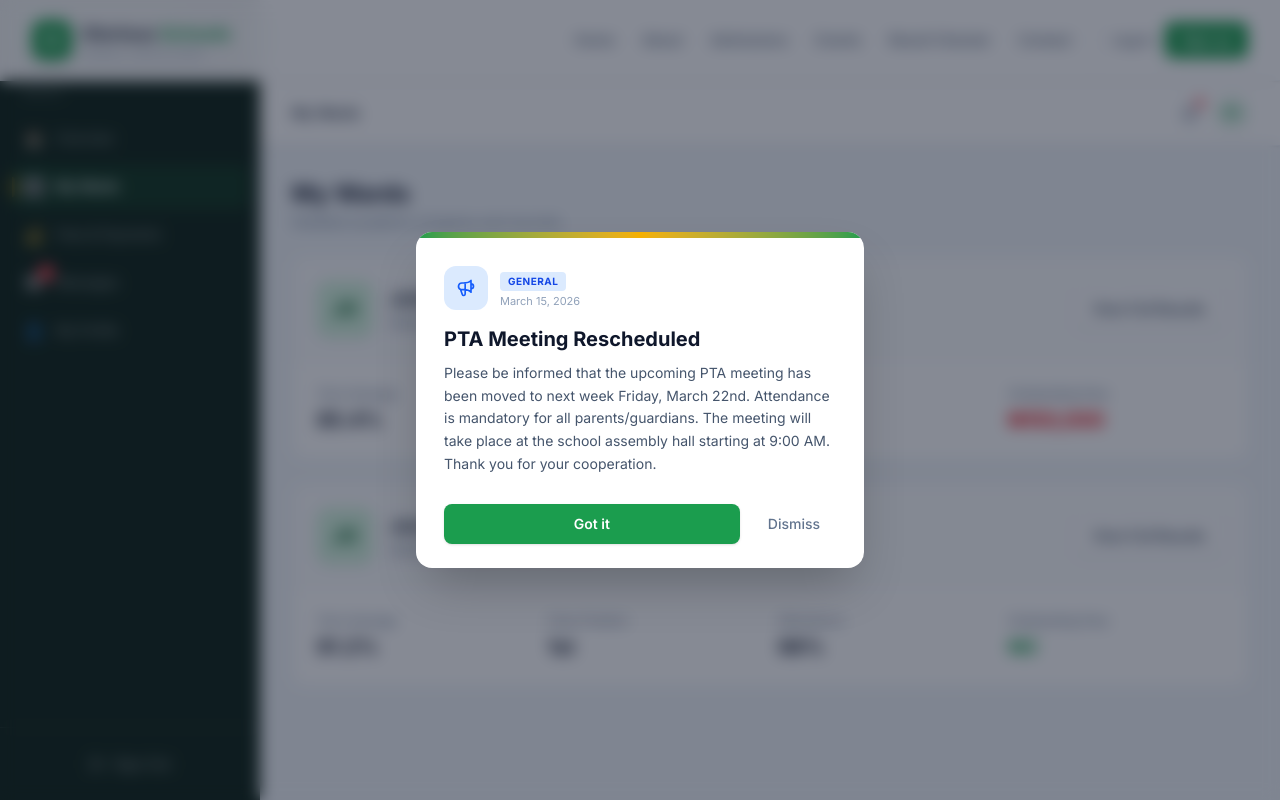
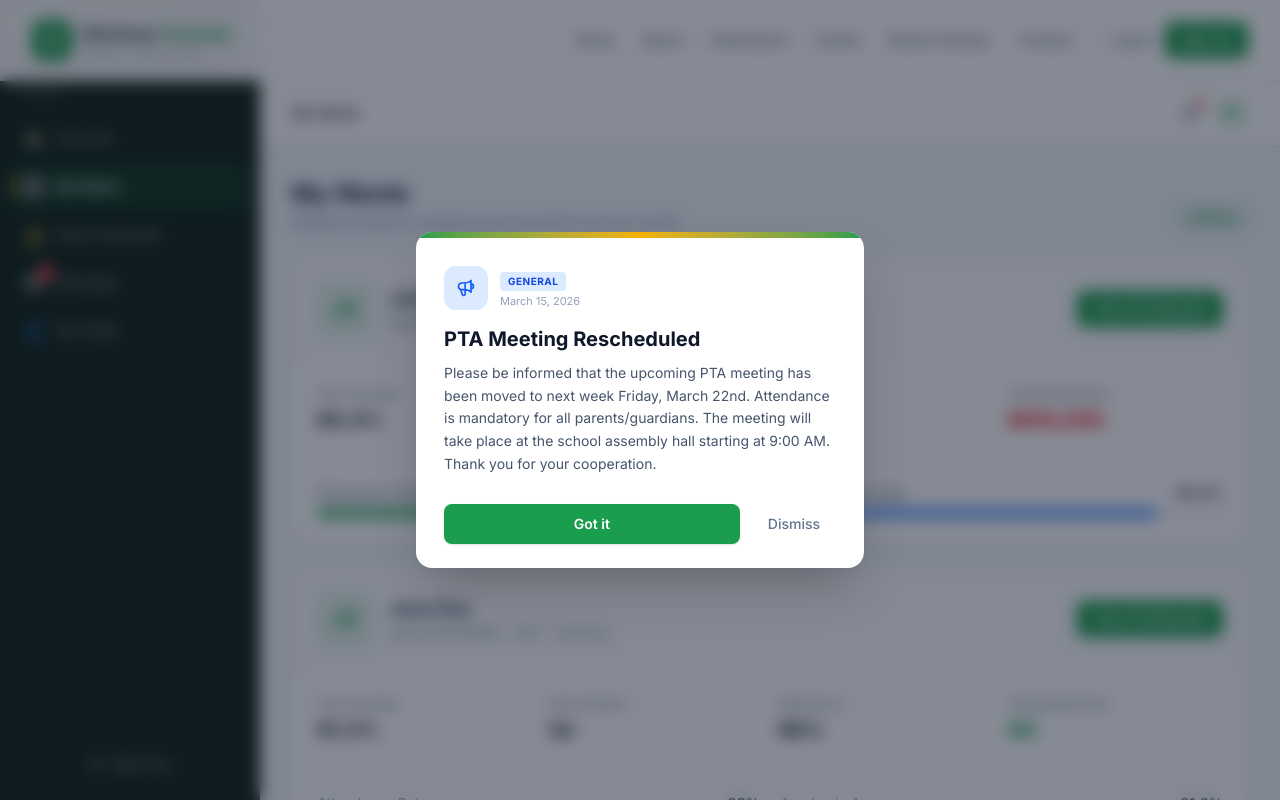
Before and after one commit to efebryan/glorious-school, a Next.js app: page /parent-dashboard/children in a window 1280 px wide. Shown: the top 800 px of the page. Built offline with nearby package versions, Linux system fonts and the light colour scheme.

Commit message:
auto-commit: 4/21/2026, 4:22:09 AM

```diff
--- a/src/app/parent-dashboard/children/page.tsx
+++ b/src/app/parent-dashboard/children/page.tsx
@@ -1,6 +1,30 @@
 "use client";
 
 import { MOCK_PARENT } from "@/lib/parent-dashboard-config";
+
+function ProgressBar({ value, max = 100, color = "bg-brand-green", label }: { value: number; max?: number; color?: string; label: string }) {
+  const pct = Math.min(100, Math.round((value / max) * 100));
+  return (
+    <div>
+      <div className="flex justify-between text-sm mb-1.5">
+        <span className="text-slate-500 font-medium">{label}</span>
+        <span className="font-bold text-slate-800">{value}%</span>
+      </div>
+      <div className="w-full h-2 bg-slate-100 rounded-full overflow-hidden">
+        <div className={`h-full rounded-full transition-all duration-700 ease-out ${color}`} style={{ width: `${pct}%` }} />
+      </div>
+    </div>
+  );
+}
+
+function StatBlock({ label, value, valueClass }: { label: string; value: string; valueClass?: string }) {
+  return (
+    <div className="space-y-1 text-center sm:text-left">
+      <p className="text-xs text-slate-500 font-medium">{label}</p>
+      <p className={`text-xl font-bold ${valueClass || "text-slate-900"}`}>{value}</p>
+    </div>
+  );
+}
 
 export default function ParentChildrenPage() {
   return (
@@ -8,47 +32,58 @@ export default function ParentChildrenPage() {
       <div className="flex flex-col sm:flex-row sm:items-end justify-between gap-4">
         <div>
           <h1 className="text-xl sm:text-2xl font-bold text-slate-900">My Wards</h1>
-          <p className="text-slate-500 text-sm mt-0.5">Detailed academic progress and records.</p>
+          <p className="text-slate-500 text-sm mt-0.5">Detailed academic progress and records for all your wards.</p>
+        </div>
+        <div className="flex items-center gap-2 text-sm">
+          <span className="px-3 py-1.5 bg-brand-green/10 text-brand-green font-bold rounded-lg text-xs">
+            {MOCK_PARENT.children.length} Ward{MOCK_PARENT.children.length !== 1 ? "s" : ""}
+          </span>
         </div>
       </div>
 
-      <div className="grid grid-cols-1 gap-6">
+      <div className="grid grid-cols-1 gap-6 stagger-children">
         {MOCK_PARENT.children.map((child) => (
-          <div key={child.id} className="bg-white rounded-xl border border-slate-200/60 overflow-hidden">
+          <div key={child.id} className="bg-white rounded-xl border border-slate-200/60 overflow-hidden hover:shadow-lg transition-shadow">
+            {/* Header */}
             <div className="flex flex-col sm:flex-row sm:items-center justify-between gap-4 p-5 sm:p-6 border-b border-slate-100 bg-slate-50/50">
               <div className="flex items-center gap-4">
-                <div className="w-14 h-14 bg-brand-green-100 text-brand-green-700 font-bold text-xl flex items-center justify-center rounded-xl shadow-sm">
+                <div className="w-14 h-14 bg-brand-green/10 text-brand-green font-bold text-xl flex items-center justify-center rounded-xl shadow-sm border border-brand-green/10">
                   {child.firstName[0]}{child.lastName[0]}
                 </div>
                 <div>
                   <h2 className="text-lg font-bold text-slate-800">{child.firstName} {child.lastName}</h2>
-                  <p className="text-sm text-slate-500">{child.admissionNo} · {child.class} {child.department}</p>
+                  <p className="text-sm text-slate-500">{child.admissionNo} · {child.class} · {child.department}</p>
                 </div>
               </div>
-              <button className="px-4 py-2 bg-white border border-slate-200 text-slate-700 text-sm font-semibold rounded-lg hover:bg-slate-50 transition-colors shadow-sm">
+              <button className="px-4 py-2 bg-brand-green hover:bg-brand-green-700 text-white text-sm font-semibold rounded-lg transition-colors shadow-sm">
                 View Full Results
               </button>
             </div>
 
-            <div className="p-5 sm:p-6 grid grid-cols-2 md:grid-cols-4 gap-4">
-              <div className="space-y-1">
-                <p className="text-xs text-slate-500 font-medium">Term Average</p>
-                <p className="text-xl font-bold text-slate-900">{child.lastTermAvg}%</p>
-              </div>
-              <div className="space-y-1">
-                <p className="text-xs text-slate-500 font-medium">Class Position</p>
-                <p className="text-xl font-bold text-slate-900">{child.position}</p>
-              </div>
-              <div className="space-y-1">
-                <p className="text-xs text-slate-500 font-medium">Attendance</p>
-                <p className="text-xl font-bold text-slate-900">{child.attendance}%</p>
-              </div>
-              <div className="space-y-1">
-                <p className="text-xs text-slate-500 font-medium">Outstanding Fees</p>
-                <p className={`text-xl font-bold ${child.outstandingFees > 0 ? "text-red-600" : "text-brand-green"}`}>
-                  ₦{child.outstandingFees.toLocaleString()}
-                </p>
-              </div>
+            {/* Stats row */}
+            <div className="p-5 sm:p-6 grid grid-cols-2 md:grid-cols-4 gap-4 border-b border-slate-100">
+              <StatBlock label="Term Average" value={`${child.lastTermAvg}%`} />
+              <StatBlock label="Class Position" value={child.position} />
+              <StatBlock label="Attendance" value={`${child.attendance}%`} />
+              <StatBlock
+                label="Outstanding Fees"
+                value={`₦${child.outstandingFees.toLocaleString()}`}
+                valueClass={child.outstandingFees > 0 ? "text-red-600" : "text-brand-green"}
+              />
+            </div>
+
+            {/* Progress bars */}
+            <div className="p-5 sm:p-6 grid grid-cols-1 sm:grid-cols-2 gap-5">
+              <ProgressBar
+                label="Attendance Rate"
+                value={child.attendance}
+                color={child.attendance >= 90 ? "bg-brand-green" : child.attendance >= 75 ? "bg-amber-400" : "bg-red-400"}
+              />
+              <ProgressBar
+                label="Academic Average"
+                value={child.lastTermAvg}
+                color={child.lastTermAvg >= 80 ? "bg-blue-500" : child.lastTermAvg >= 60 ? "bg-amber-400" : "bg-red-400"}
+              />
             </div>
           </div>
         ))}
```
